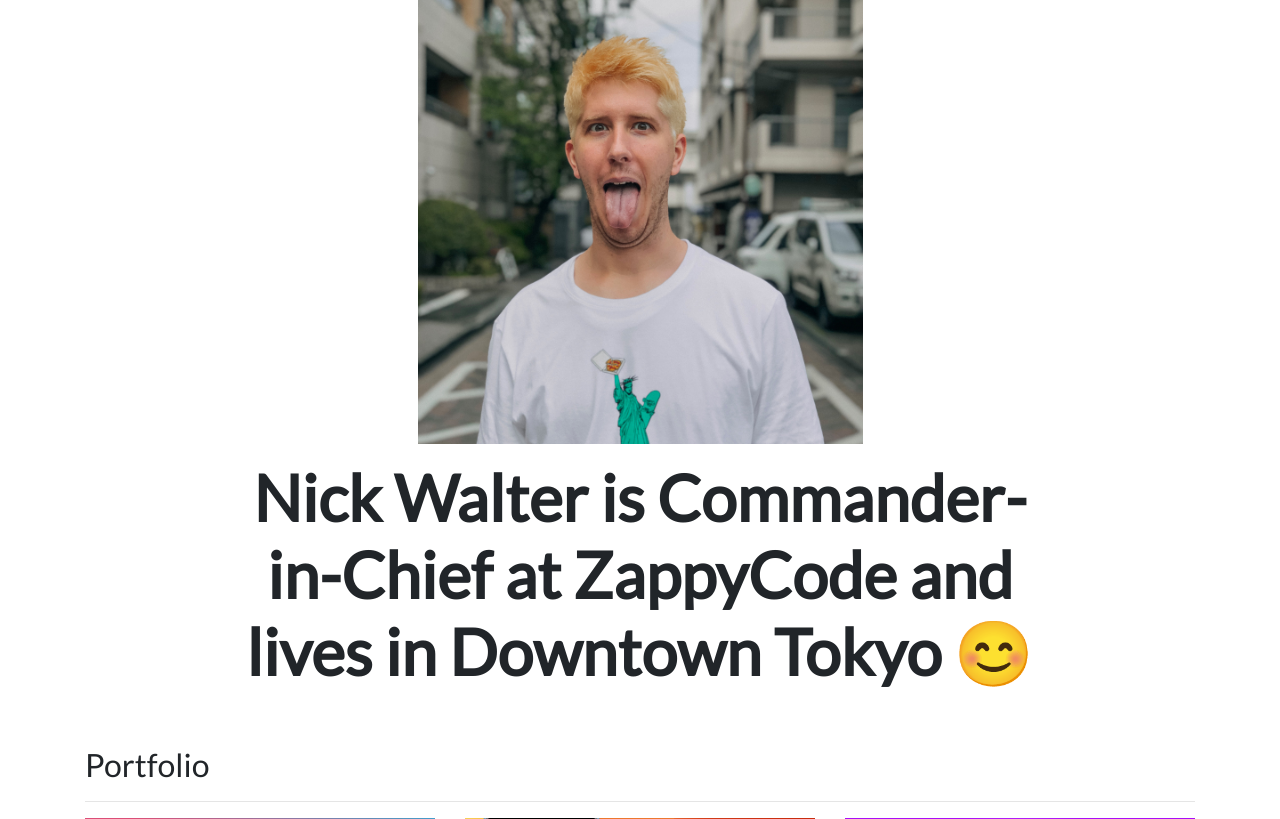
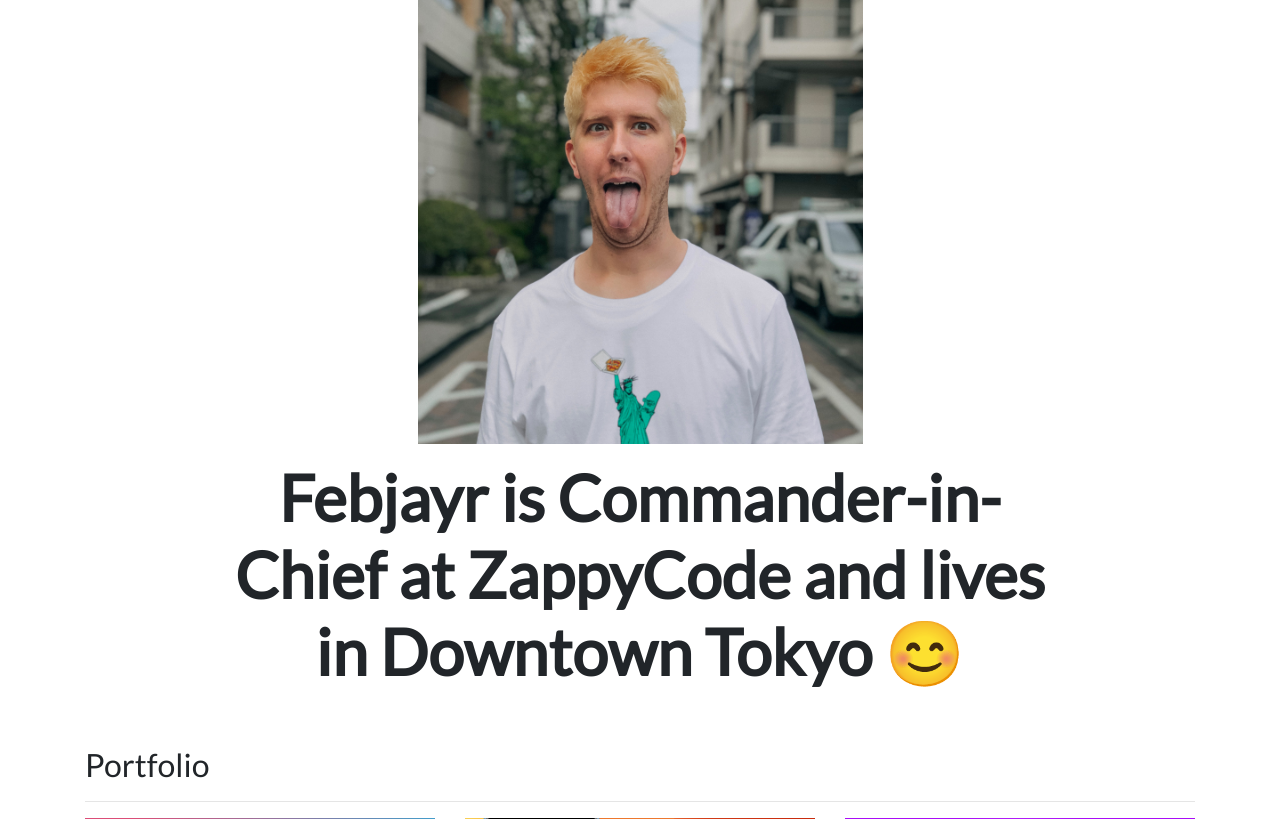
Before and after one commit to febjay/blog, a Django app: page / in a window 1280 px wide. Shown: the part 73-892 px from the top of the page. Run offline with Django 4.2, Linux system fonts and the light colour scheme; data comes from the database, SQL or seed files in the repository; some libraries are stand-ins or nearby versions.

Commit message:
Last commit

```diff
--- a/personal_portfolio/settings.py
+++ b/personal_portfolio/settings.py
@@ -127,3 +127,8 @@ DEFAULT_AUTO_FIELD = 'django.db.models.BigAutoField'
 
 MEDIA_URL = 'media/'
 MEDIA_ROOT = BASE_DIR/'media'
+
+try:
+    from .local_settings import *
+except ImportError:
+    print("Looks like no local file. You must be on production.")
--- a/portfolio/templates/portfolio/home.html
+++ b/portfolio/templates/portfolio/home.html
@@ -12,7 +12,7 @@
 
 <div class="row justify-content-center mb-3">
   <div class="col-md-9 text-center">
-    <h1 id="hometext" class="font-weight-bold">Nick Walter is Commander-in-Chief at ZappyCode and lives in Downtown Tokyo 😊</h1>
+    <h1 id="hometext" class="font-weight-bold">Febjayr is Commander-in-Chief at ZappyCode and lives in Downtown Tokyo 😊</h1>
   </div>
 </div>
 
```
